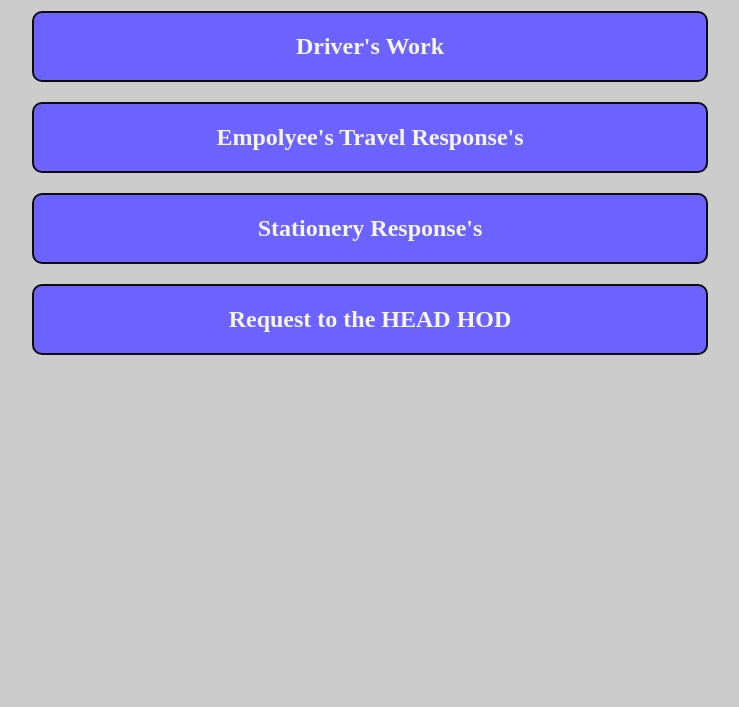
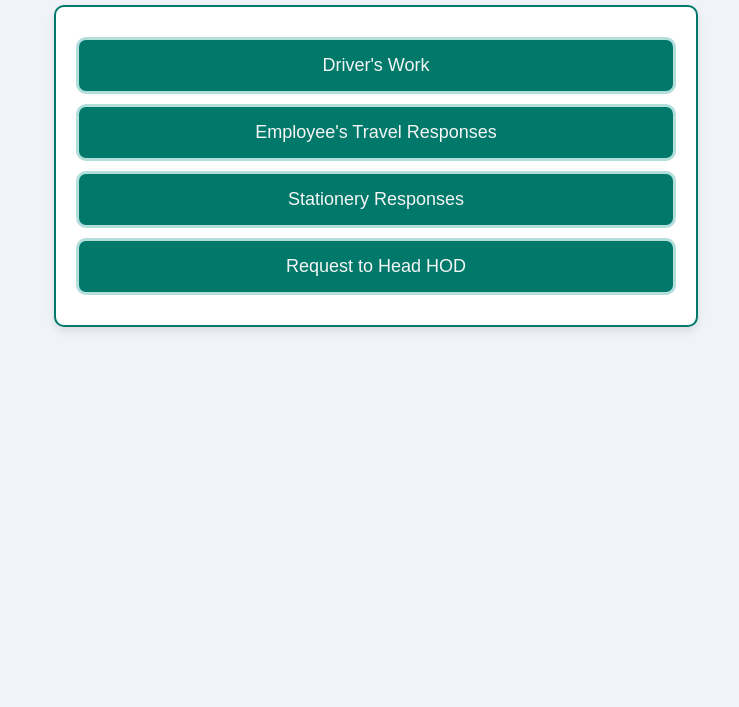
Before and after one commit to 3nobita/10k_HOD_land, a plain HTML site: page index.html in a window 1280 px wide. Shown: the part 93-800 px from the top of the page, without its empty margins (264-1003 px from the left). Drawn offline with Linux system fonts and the light colour scheme.

Commit message:
Update index.html

```diff
--- a/index.html
+++ b/index.html
@@ -1,4 +1,3 @@
-
 <!DOCTYPE html>
 <html lang="en">
 <head>
@@ -6,35 +5,64 @@
     <meta name="viewport" content="width=device-width, initial-scale=1.0">
     <title>HOD_land</title>
     <style>
-        body{
-            background-color: #ccc;
+        body {
+            background-color: #f0f4f8; /* Light background color */
+            font-family: 'Helvetica Neue', Arial, sans-serif;
+            margin: 0;
+            padding: 20px;
         }
-        h1{
+
+        .container {
+            border: 2px solid #00796b; /* Container border color */
+            border-radius: 10px;
+            padding: 20px;
+            background-color: white; /* Background color for container */
+            box-shadow: 0 4px 10px rgba(0, 0, 0, 0.1); /* Shadow for depth */
+            max-width: 600px; /* Max width for container */
+            margin: 0 auto; /* Center the container */
+            width: 90%; /* Make container responsive */
+        }
+
+        h1 {
             text-align: center;
+            margin-bottom: 20px;
+            color: #333;
         }
-        h2{
-            background-color: #6c63ff;
 
-            border: 2px solid rgb(12, 12, 12);
+        .styled-button {
+            background-color: #00796b; /* Button background color */
+            border: 3px solid #b2dfdb;
             text-align: center;
-            width: 50%;
-            padding: 20px;
-            position: relative;
-            left: 12em;
-            top: 1em;
+            width: 100%; /* Full width for button */
+            padding: 15px; /* Slightly smaller padding */
             border-radius: 10px;
+            display: block; /* Block display for full width */
+            margin: 10px 0; /* Margin for buttons */
+            color: whitesmoke;
+            font-size: 18px;
+            cursor: pointer;
+            transition: background-color 0.3s;
         }
-        a{
-            color: whitesmoke;
-            text-decoration: none;
+
+        .styled-button:hover {
+            background-color: #004d40; /* Darker shade on hover */
+        }
+
+        .header-img {
+            display: block;
+            margin: 0 auto 20px; /* Center image */
+            max-width: 100px;
+            height: auto;
         }
     </style>
 </head>
 <body>
-    <h1>CAE SIMULATION TRAINING PVT LTD</h1>
-    <h2><a href="https://3nobita.github.io/10k_HOD_Driver/">Driver's Work</a></h2>
-    <h2><a href="https://3nobita.github.io/10K_HOD_RES/">Empolyee's Travel Response's</a></h2>
-    <h2><a href="https://3nobita.github.io/10k_HOD_item/">Stationery Response's</a></h2>
-    <h2><a href="https://3nobita.github.io/10k_HOD_req/">Request to the HEAD HOD</a></h2>
+    <h1>CAE SIMULATION TRAINING PVT LTD</h1>
+    <div class="container">
+        <button class="styled-button" onclick="window.location.href='https://3nobita.github.io/10k_HOD_Driver/'">Driver's Work</button>
+        <button class="styled-button" onclick="window.location.href='https://3nobita.github.io/10K_HOD_RES/'">Employee's Travel Responses</button>
+        <button class="styled-button" onclick="window.location.href='https://3nobita.github.io/10k_HOD_item/'">Stationery Responses</button>
+        <button class="styled-button" onclick="window.location.href=' https://3nobita.github.io/10k_HOD_req/'">Request to Head HOD</button>
+    </div>
 </body>
 </html>
```
